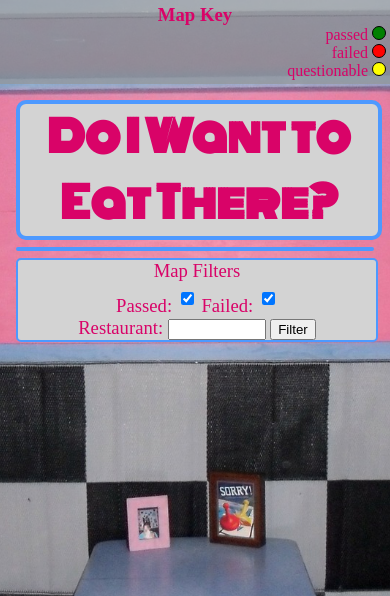
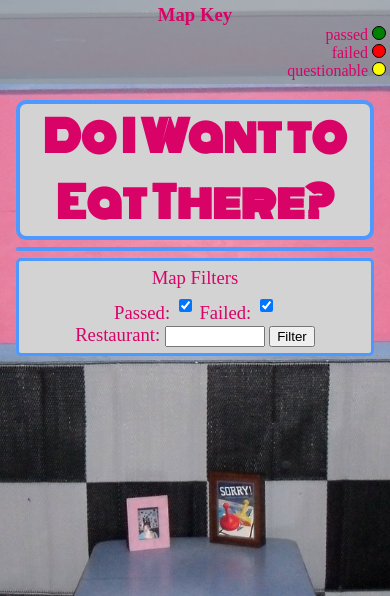
Before and after one commit to jjspetz/Health-Inspection-Data, a Django app: page / in a window 390 px wide. Shown: the top 596 px of the page. Run offline with Django 3.2, Linux system fonts and the light colour scheme; some libraries are stand-ins or nearby versions.

Commit message:
fixed minor styling issues

```diff
--- a/inspectData/static/styles/style.css
+++ b/inspectData/static/styles/style.css
@@ -18,11 +18,12 @@ main {
   margin: 1em auto;
 }
 .under-map {
+  padding: 6px 0;
   margin: 2% auto;
   font-size: 20pt;
   background: lightgray;
   width: 70%;
-  border: 2px solid #4D99FF;
+  border: 3px solid #4D99FF;
   border-radius: 5px;
 }
 .inspection-status-filter input {
@@ -67,14 +68,14 @@ border-radius: 10px;
     width: 92%;
   }
   h1 {
-    width: 100%;
+    width: calc(100% - 8px);
     font-size: 32pt;
   }
   .under-map {
-    width: 100%;
+    width: calc(100% - 6px);
     font-size: 14pt;
   }
   .under-map input{
-    max-width: 25%;
+    max-width: 26%;
   }
 }
```
